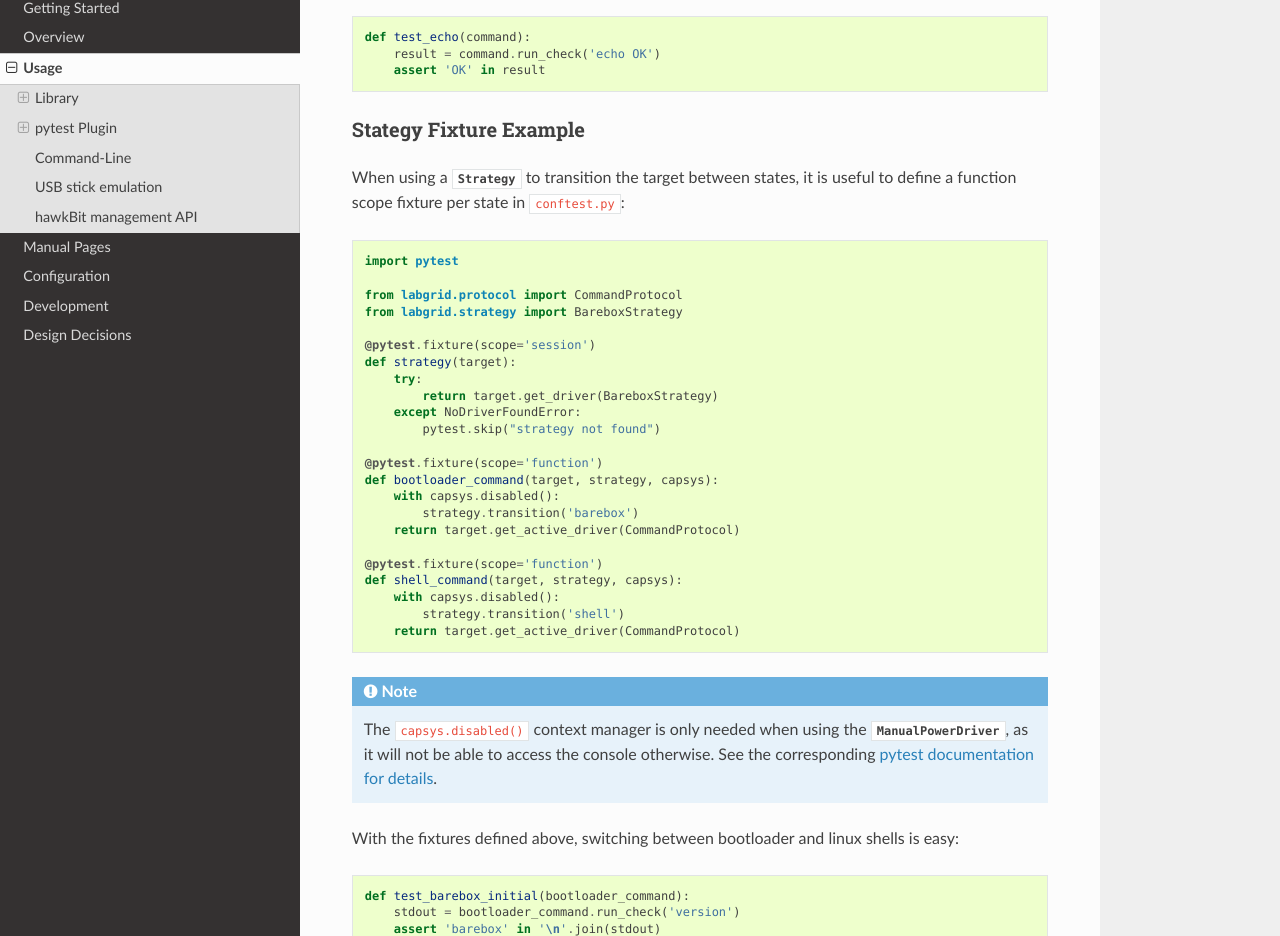
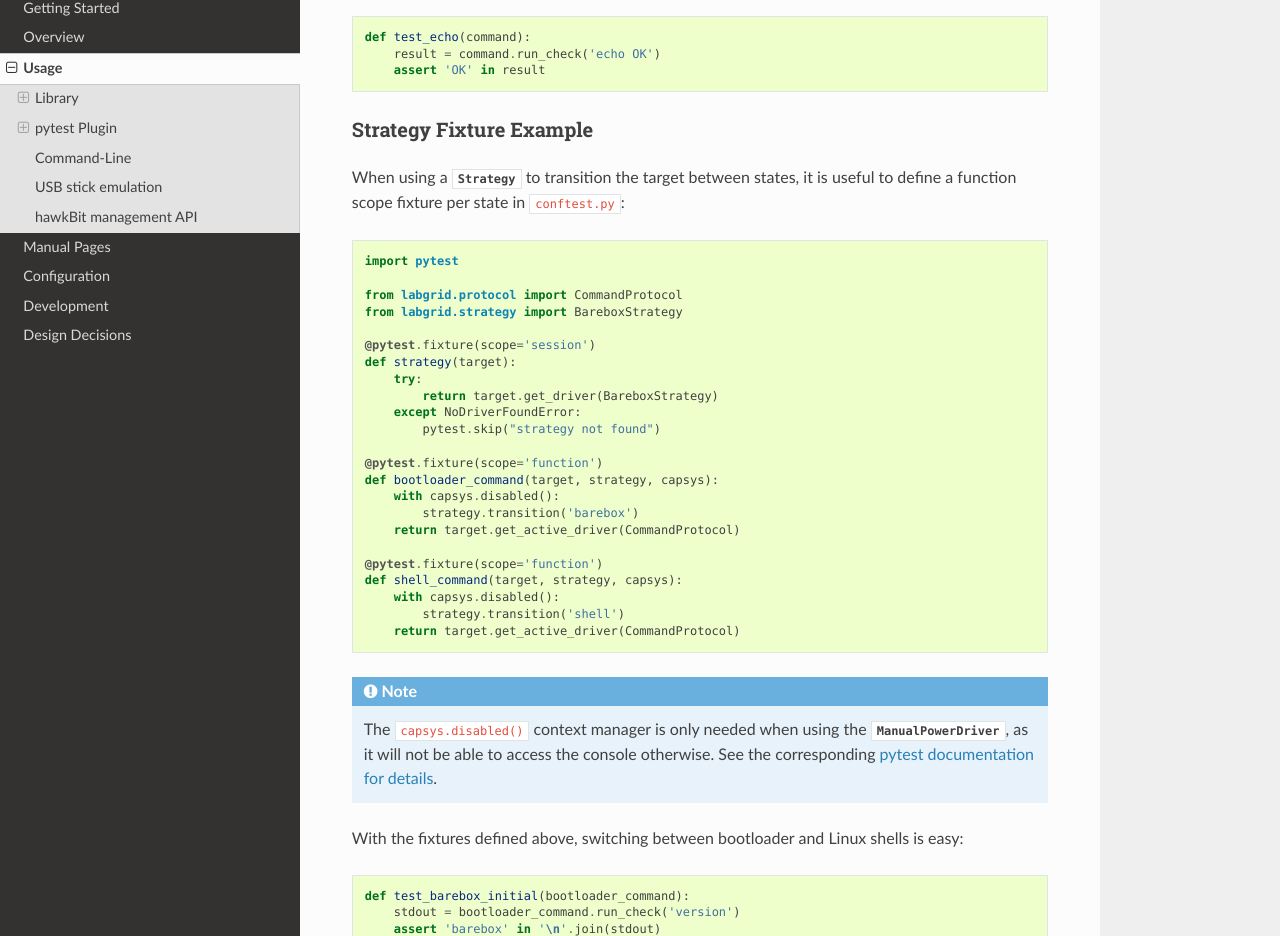
Before and after one commit to labgrid-project/labgrid, a Sphinx documentation site: the page built from doc/usage.rst, in a window 1280 px wide and 1400 px high, scrolled down 3455 px. Shown: the part 144-1080 px from the top of the window. Built offline with Sphinx 7.4.7 and the Read the Docs theme 2.0.0, drawn with Linux system fonts in a browser that asks for light colours; pages that are not in the unit, such as notebooks, are missing from menus; some of the changed text lies outside the part shown.

Commit message:
doc/usage: fix typos

```diff
--- a/doc/usage.rst
+++ b/doc/usage.rst
@@ -169,8 +169,8 @@ With this fixture, we can simplify the ``test_example.py`` file to::
       result = command.run_check('echo OK')
       assert 'OK' in result
 
-Stategy Fixture Example
-~~~~~~~~~~~~~~~~~~~~~~~
+Strategy Fixture Example
+~~~~~~~~~~~~~~~~~~~~~~~~
 When using a :any:`Strategy` to transition the target between states, it is
 useful to define a function scope fixture per state in ``conftest.py``::
 
@@ -205,7 +205,7 @@ useful to define a function scope fixture per state in ``conftest.py``::
   See the corresponding `pytest documentation for details
   <http://doc.pytest.org/en/latest/capture.html#accessing-captured-output-from-a-test-function>`_.
 
-With the fixtures defined above, switching between bootloader and linux shells
+With the fixtures defined above, switching between bootloader and Linux shells
 is easy::
 
   def test_barebox_initial(bootloader_command):
```
Also changed, not shown: other parts of doc/usage.rst (+1 -1 lines).
